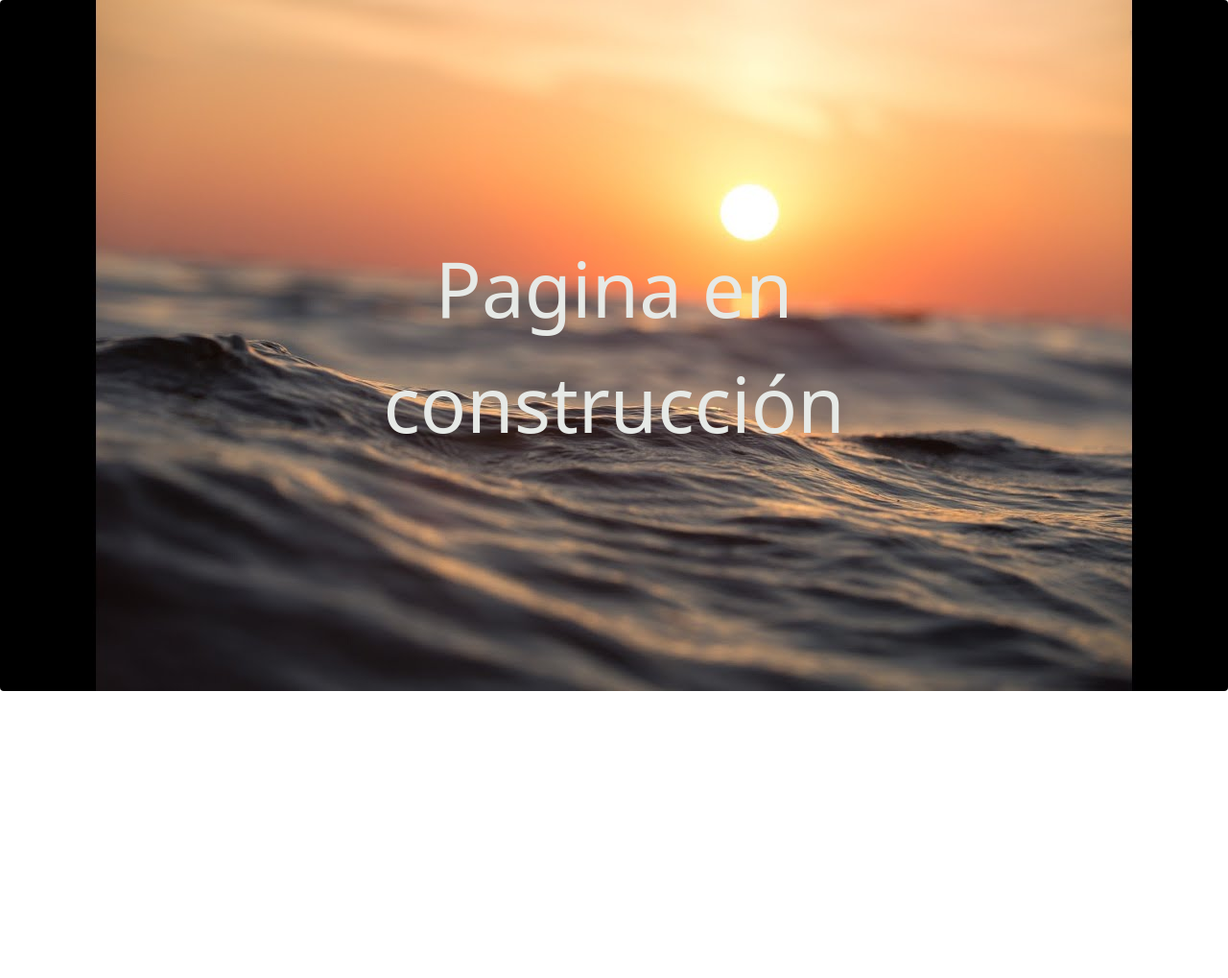
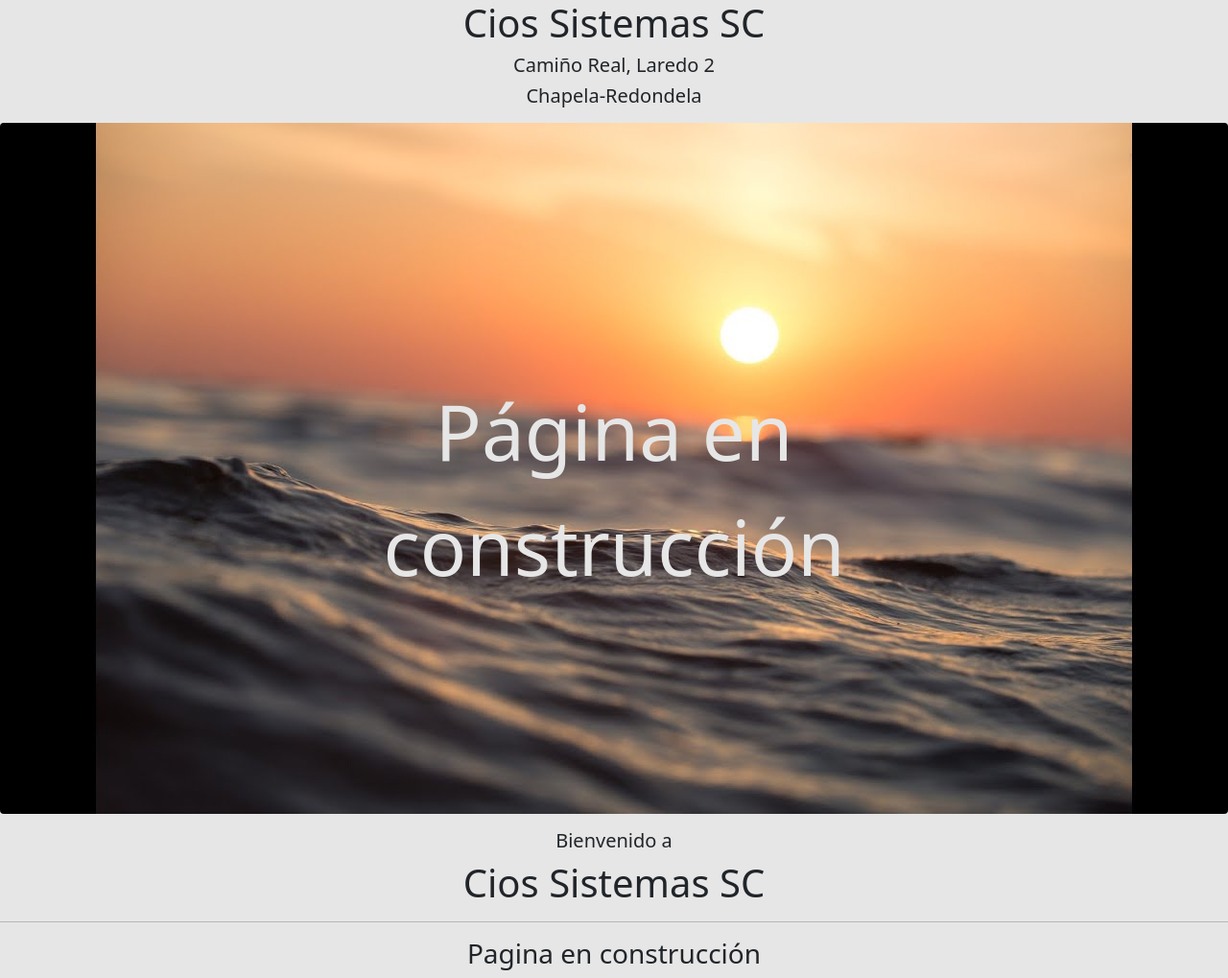
Before and after one commit to mmillos/WebCiosSistemas, a plain HTML site: page index.html in a window 1280 px wide. Shown: the whole page at 96% size. Before the commit the page ends 800 px from the top, so only its background shows below. Drawn offline with nearby package versions, Linux system fonts and the light colour scheme.

Commit message:
Cambio de fondo de la pagina en construccion

```diff
--- a/css/styles.css
+++ b/css/styles.css
@@ -1,3 +1,6 @@
+body{
+    background-color: rgb(230, 230, 230);
+}
 .contenedor{
     position: relative;
     display: inline-block;
@@ -8,6 +11,6 @@
     top: 50%;
     left: 50%;
     font-size: 10vh;
-    color: rgb(230, 233, 230);
+    color: rgb(230, 230, 230);
     transform: translate(-50%, -50%);
 }
--- a/index.html
+++ b/index.html
@@ -11,8 +11,19 @@
 </head>
 <body>
     <div class="contenedor">
+        <h1>Cios Sistemas SC</h1>
+        <h5>Camiño Real, Laredo 2</h5>
+        <h5>Chapela-Redondela</h5>
+        <p>
+        <p>
         <img src="img/PortadaEnConstruccion.jpg" class="rounded" style="width:100%">
-        <div class="centrado">Pagina en construcción</div>
+        <div class="centrado">Página en construcción</div>
+        <p>
+        <p>
+        <h5>Bienvenido a </h5>
+        <h1>Cios Sistemas SC</h1>
+        <hr/>
+        <h3>Pagina en construcción</h3>
     </div>
 </body>
 </html>
```
